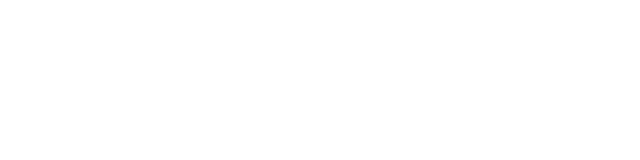
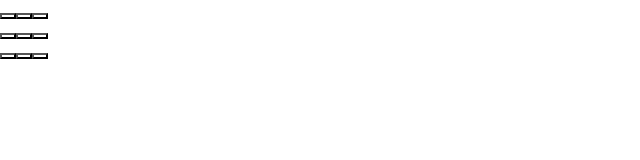
Before and after one commit to kscheltema/nextjs, a React (Create React App) app: page / in a window 1280 px wide. Shown: the top 160 px of the page, without its empty margins (0-640 px from the left). Built offline with nearby package versions, Linux system fonts and the light colour scheme.

Commit message:
reusable component with useState for the setting of a value

```diff
--- a/src/App.css
+++ b/src/App.css
@@ -1,38 +1,3 @@
-.App {
-  text-align: center;
+.square {
+  background-color: white;
 }
-
-.App-logo {
-  height: 40vmin;
-  pointer-events: none;
-}
-
-@media (prefers-reduced-motion: no-preference) {
-  .App-logo {
-    animation: App-logo-spin infinite 20s linear;
-  }
-}
-
-.App-header {
-  background-color: #282c34;
-  min-height: 100vh;
-  display: flex;
-  flex-direction: column;
-  align-items: center;
-  justify-content: center;
-  font-size: calc(10px + 2vmin);
-  color: white;
-}
-
-.App-link {
-  color: #61dafb;
-}
-
-@keyframes App-logo-spin {
-  from {
-    transform: rotate(0deg);
-  }
-  to {
-    transform: rotate(360deg);
-  }
-}
--- a/src/App.js
+++ b/src/App.js
@@ -1,7 +1,40 @@
+import { useState } from "react";
 import "./App.css";
 
-function App() {
-  return <div className="App"></div>;
+function Square() {
+  const [value, setValue] = useState(null);
+
+  function handleClick() {
+    console.log("clicked");
+  }
+
+  return (
+    <button className="square" onClick={handleClick}>
+      {value}
+    </button>
+  );
 }
 
-export default App;
+export default function Board() {
+  return (
+    <>
+      <div className="board-row">
+        <Square />
+        <Square />
+        <Square />
+      </div>
+
+      <div className="board-row">
+        <Square />
+        <Square />
+        <Square />
+      </div>
+
+      <div className="board-row">
+        <Square />
+        <Square />
+        <Square />
+      </div>
+    </>
+  );
+}
```
